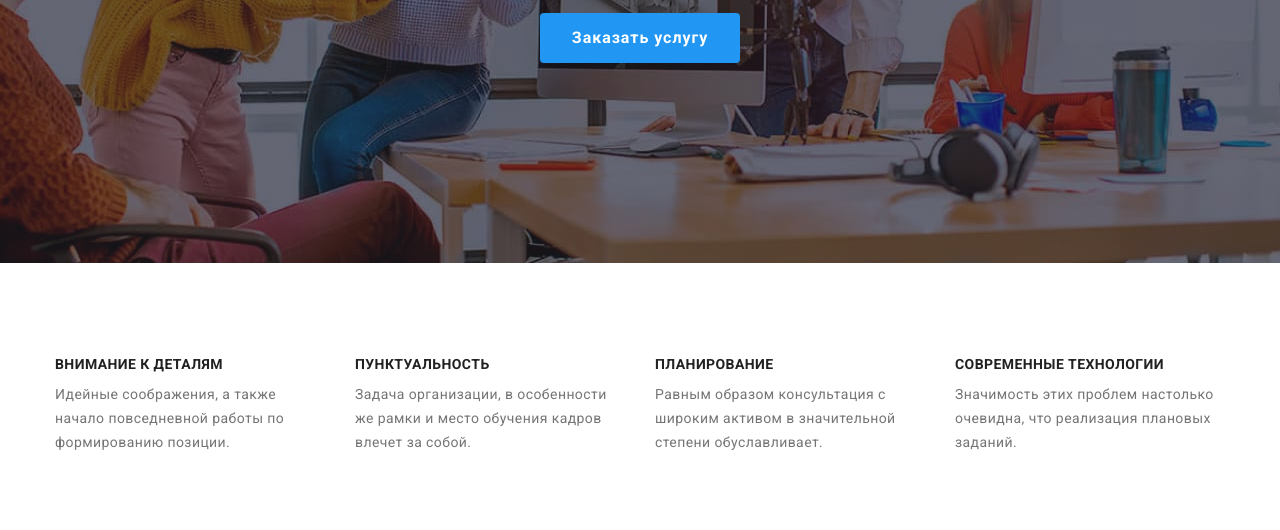
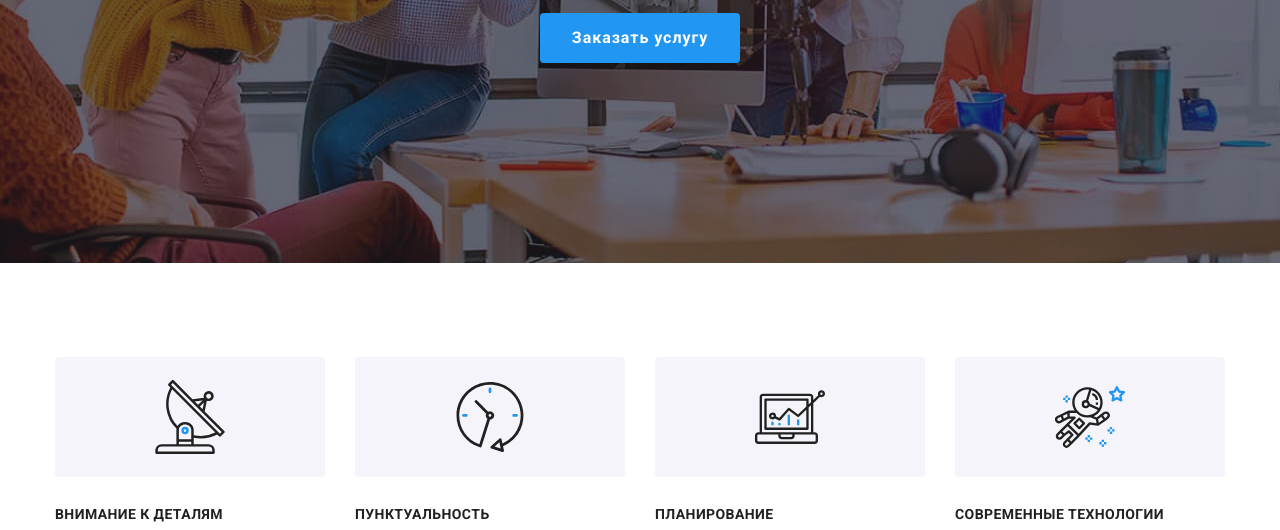
Before and after one commit to vladkrasovsky/goit-markup-hw-04, a plain HTML site: page index.html in a window 1280 px wide. Shown: the part 418-948 px from the top of the page. Drawn offline with Linux system fonts and the light colour scheme.

Commit message:
Adds benefits icons background styles

```diff
--- a/css/styles.css
+++ b/css/styles.css
@@ -280,6 +280,31 @@ body {
 .benefits {
   padding-bottom: calc(var(--section-padding) / 2);
 }
+.benefits-item::before {
+  content: '';
+  display: block;
+  height: 120px;
+  padding: 25px;
+  margin-bottom: var(--card-set-gap);
+
+  background-color: var(--section-bg-light);
+  background-size: 70px;
+  background-repeat: no-repeat;
+  background-position: center;
+  border-radius: 4px;
+}
+.icon-antenna::before {
+  background-image: url('../images/icon-antenna.svg');
+}
+.icon-clock::before {
+  background-image: url('../images/icon-clock.svg');
+}
+.icon-diagram::before {
+  background-image: url('../images/icon-diagram.svg');
+}
+.icon-astronaut::before {
+  background-image: url('../images/icon-astronaut.svg');
+}
 .benefits-item-title,
 .benefits-item-text {
   margin-top: 0;
--- a/index.html
+++ b/index.html
@@ -57,25 +57,25 @@
         <div class="container">
           <h2 class="visually-hidden">Наши преимущества</h2>
           <ul class="card-set benefits-list">
-            <li class="item benefits-item">
+            <li class="item benefits-item icon-antenna">
               <h3 class="benefits-item-title">Внимание к деталям</h3>
               <p class="benefits-item-text">
                 Идейные соображения, а также начало повседневной работы по формированию позиции.
               </p>
             </li>
-            <li class="item benefits-item">
+            <li class="item benefits-item icon-clock">
               <h3 class="benefits-item-title">Пунктуальность</h3>
               <p class="benefits-item-text">
                 Задача организации, в особенности же рамки и место обучения кадров влечет за собой.
               </p>
             </li>
-            <li class="item benefits-item">
+            <li class="item benefits-item icon-diagram">
               <h3 class="benefits-item-title">Планирование</h3>
               <p class="benefits-item-text">
                 Равным образом консультация с широким активом в значительной степени обуславливает.
               </p>
             </li>
-            <li class="item benefits-item">
+            <li class="item benefits-item icon-astronaut">
               <h3 class="benefits-item-title">Современные технологии</h3>
               <p class="benefits-item-text">
                 Значимость этих проблем настолько очевидна, что реализация плановых заданий.
```
